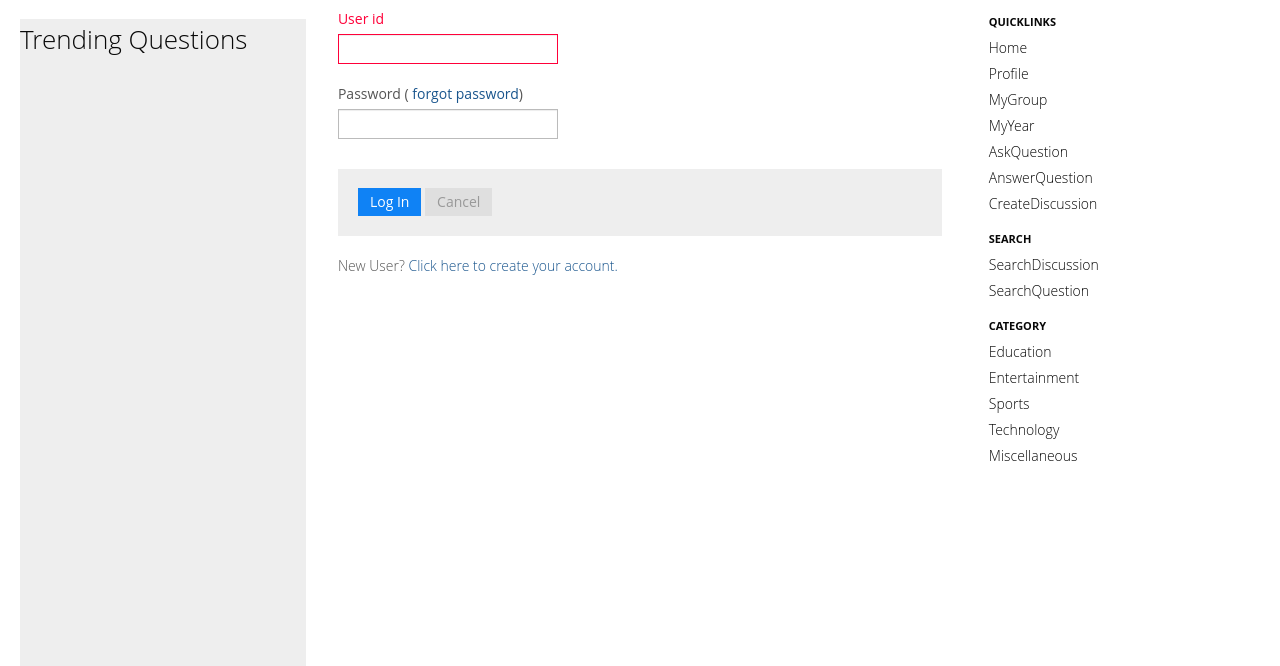
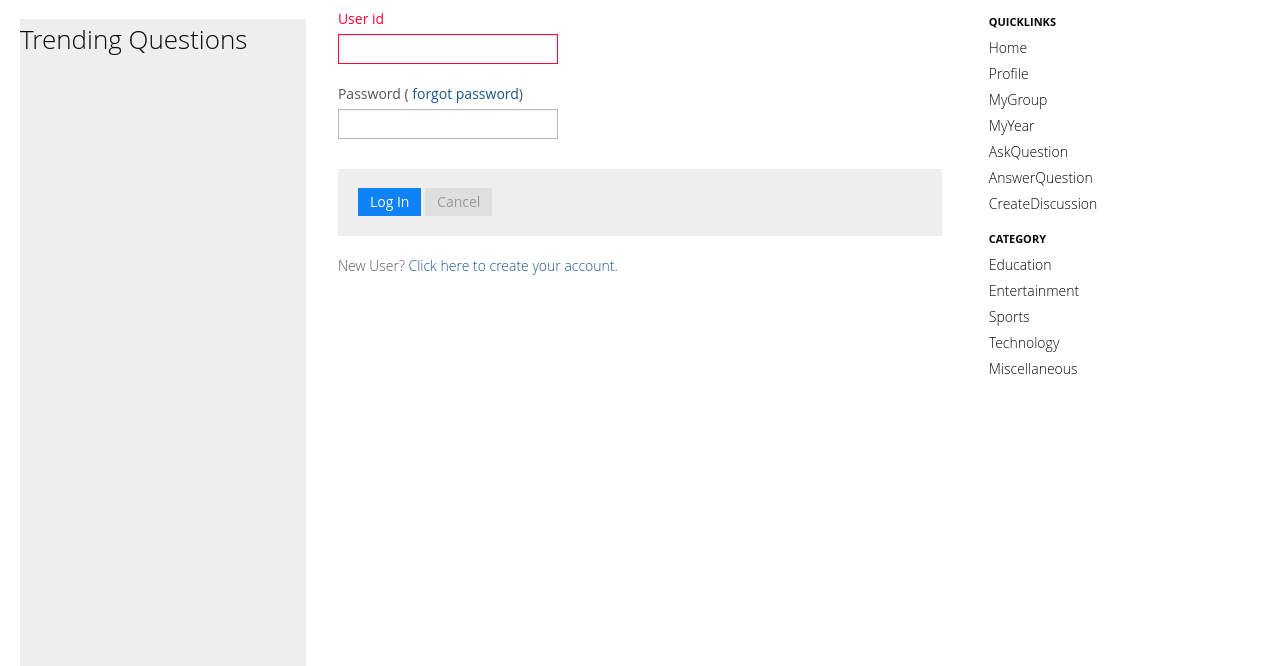
Before and after one commit to vigneshjayavel/askceg, a CodeIgniter app: page /ask/index.php/authcontroller/index in a window 1280 px wide. Shown: the part 51-717 px from the top of the page. Run offline with CodeIgniter, Linux system fonts and the light colour scheme.

Commit message:
sidebar modified

```diff
--- a/application/views/SidebarFragment.php
+++ b/application/views/SidebarFragment.php
@@ -8,9 +8,7 @@
               <li><a href="<?php echo base_url() ?>QuestionsController/AskQuestion">AskQuestion</a></li>
               <li><a href="<?php echo base_url() ?>QuestionsController/AnswerQuestion">AnswerQuestion</a></li>
               <li><a href="<?php echo base_url() ?>QuestionsController/CreateDiscussion">CreateDiscussion</a></li>
-              <li class="nav-header">Search</li>
-              <li><a href="<?php echo base_url() ?>SearchController/SearchDiscussion">SearchDiscussion</a></li>
-              <li><a href="<?php echo base_url() ?>SearchController/SearchQuestion">SearchQuestion</a></li>
+
               <li class="nav-header">Category</li>
               <li><a href="<?php echo base_url() ?>QuestionsController/ViewQuestion/1">Education</a></li>
               <li><a href="<?php echo base_url() ?>QuestionsController/ViewQuestion/2">Entertainment</a></li>
```
